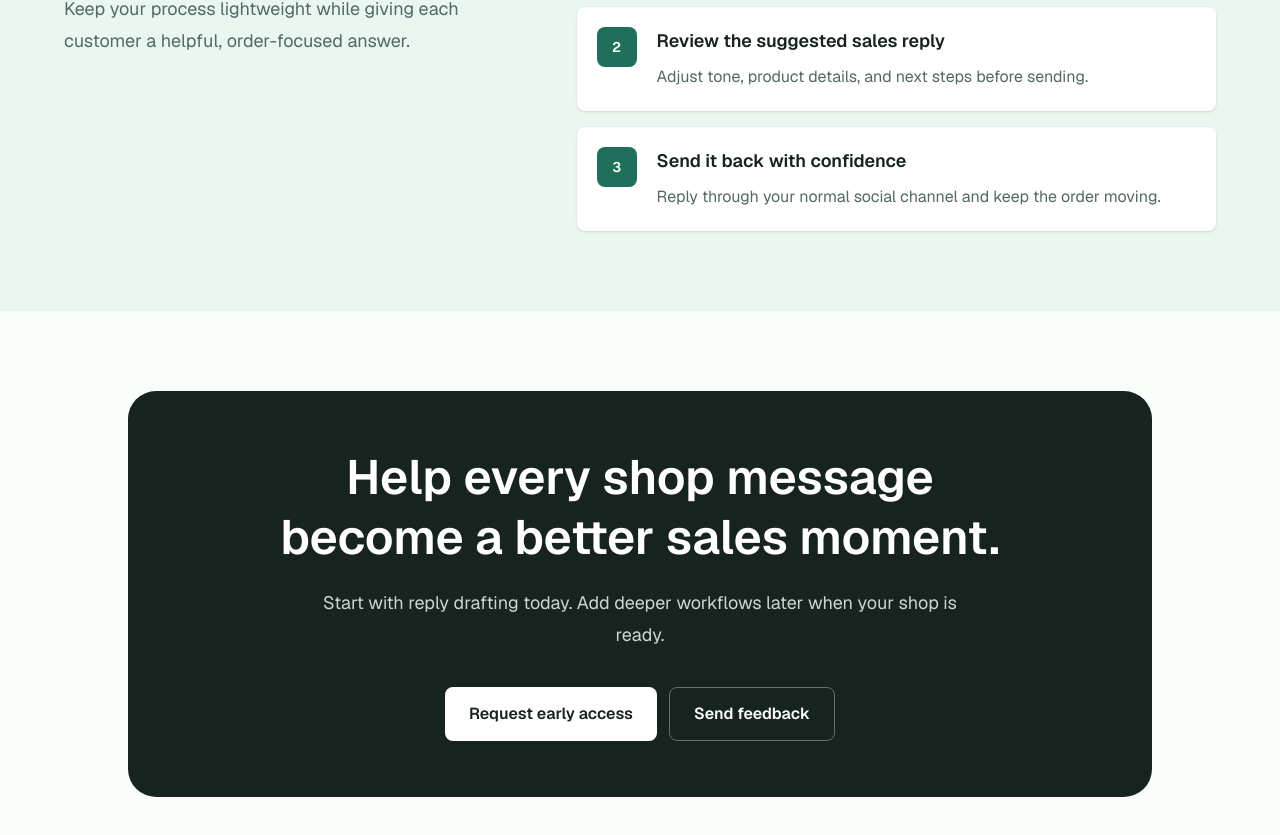
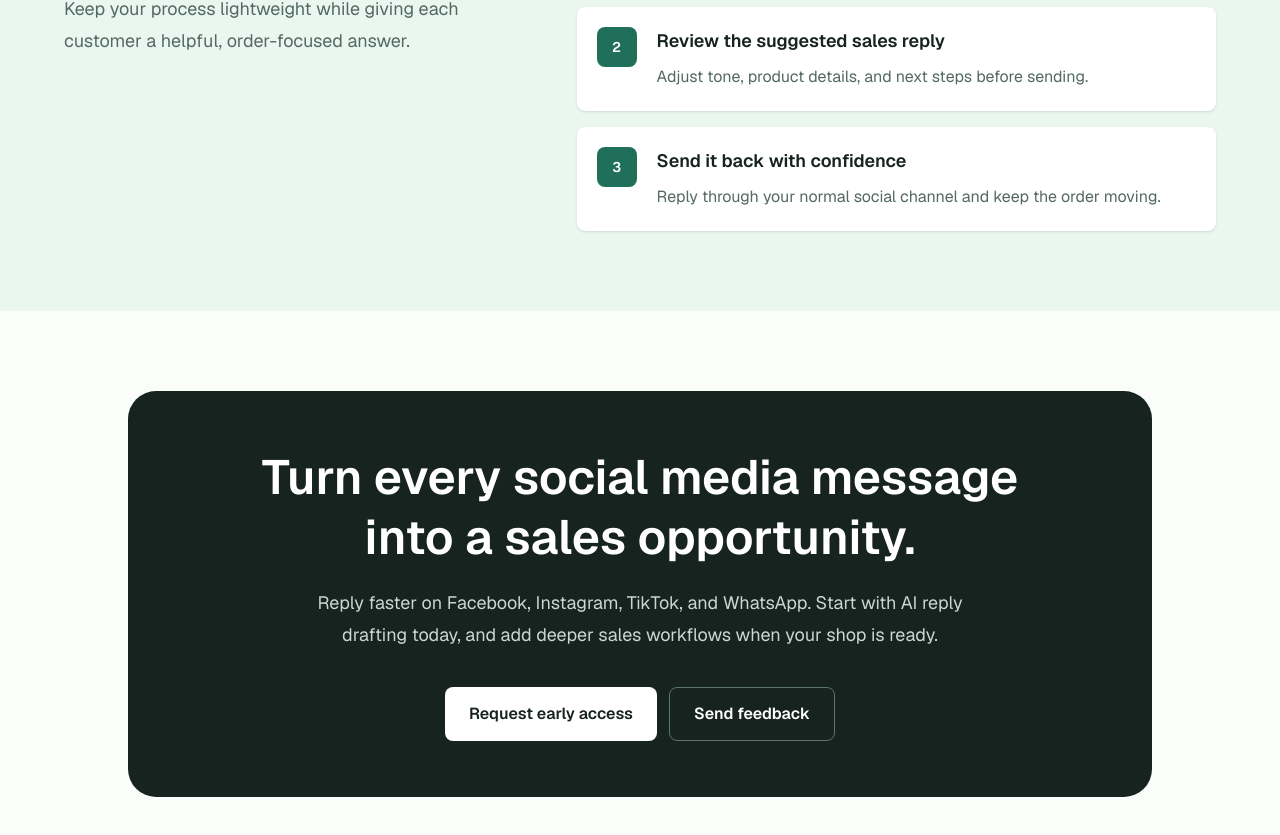
Before and after one commit to Ethan1992code/Chatorder-AI, a Next.js app: page / in a window 1280 px wide. Shown: the part 1735-2570 px from the top of the page. Built offline with nearby package versions, Linux system fonts and the light colour scheme.

Commit message:
Update homepage CTA copy

```diff
--- a/src/app/page.tsx
+++ b/src/app/page.tsx
@@ -211,10 +211,11 @@ export default function Home() {
       <section id="cta" className="px-5 py-20 sm:px-8">
         <div className="mx-auto max-w-5xl rounded-[28px] bg-[#17231f] px-6 py-14 text-center text-white sm:px-10">
           <h2 className="mx-auto max-w-3xl text-3xl font-semibold leading-tight sm:text-5xl">
-            Help every shop message become a better sales moment.
+            Turn every social media message into a sales opportunity.
           </h2>
           <p className="mx-auto mt-5 max-w-2xl text-lg leading-8 text-[#c9d8d2]">
-            Start with reply drafting today. Add deeper workflows later when
+            Reply faster on Facebook, Instagram, TikTok, and WhatsApp. Start
+            with AI reply drafting today, and add deeper sales workflows when
             your shop is ready.
           </p>
           <div className="mt-9 flex flex-col justify-center gap-3 sm:flex-row">
```
